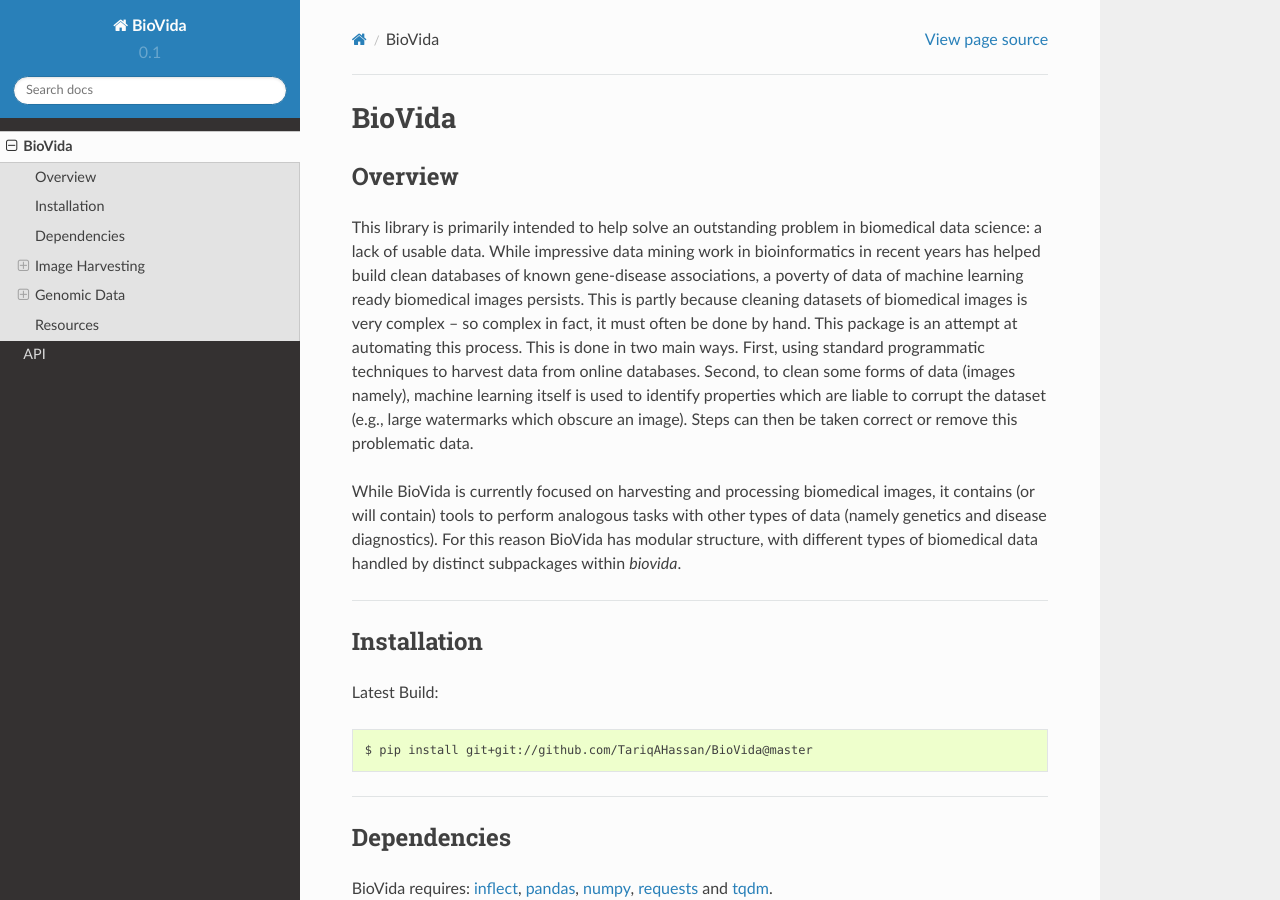
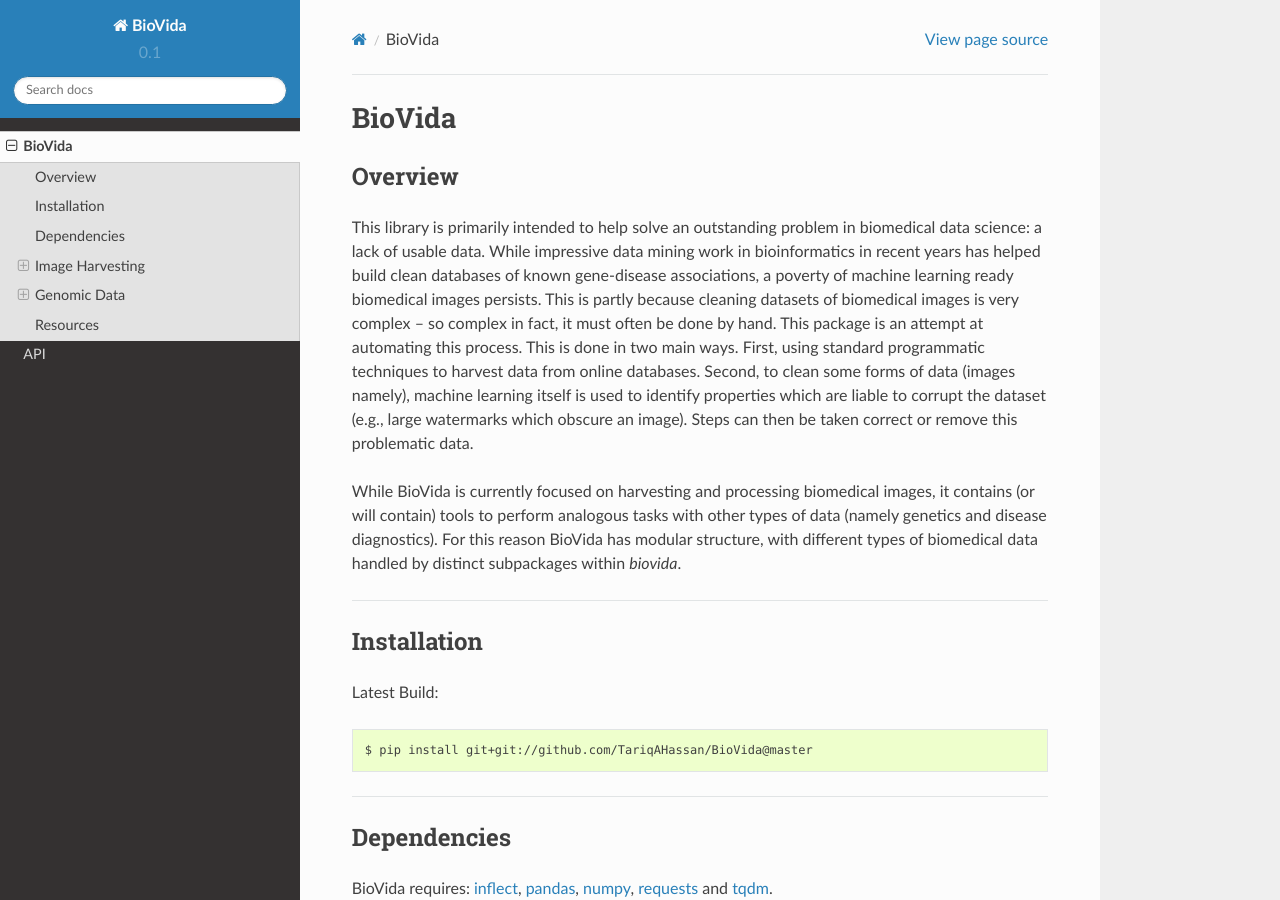
Before and after one commit to TariqAHassan/BioVida, a Sphinx documentation site: the page built from docs/README.rst, in a window 1280 px wide and 900 px high. Built offline with Sphinx 7.4.7 and the Read the Docs theme 2.0.0, drawn with Linux system fonts in a browser that asks for light colours.

Commit message:
Update README

```diff
--- a/docs/README.rst
+++ b/docs/README.rst
@@ -6,7 +6,7 @@
 
 This library is primarily intended to help solve an outstanding problem in biomedical data science: a lack of usable data.
 While impressive data mining work in bioinformatics in recent years has helped build clean databases of known gene-disease
-associations, a poverty of data of machine learning ready biomedical images persists. This is partly because cleaning datasets
+associations, a poverty of machine learning ready biomedical images persists. This is partly because cleaning datasets
 of biomedical images is very complex -- so complex in fact, it must often be done by hand. This package is an attempt
 at automating this process. This is done in two main ways. First, using standard programmatic techniques to
 harvest data from online databases. Second, to clean some forms of data (images namely), machine learning itself is used to
```
Also changed, not shown: README.md (+1 -1 lines).
